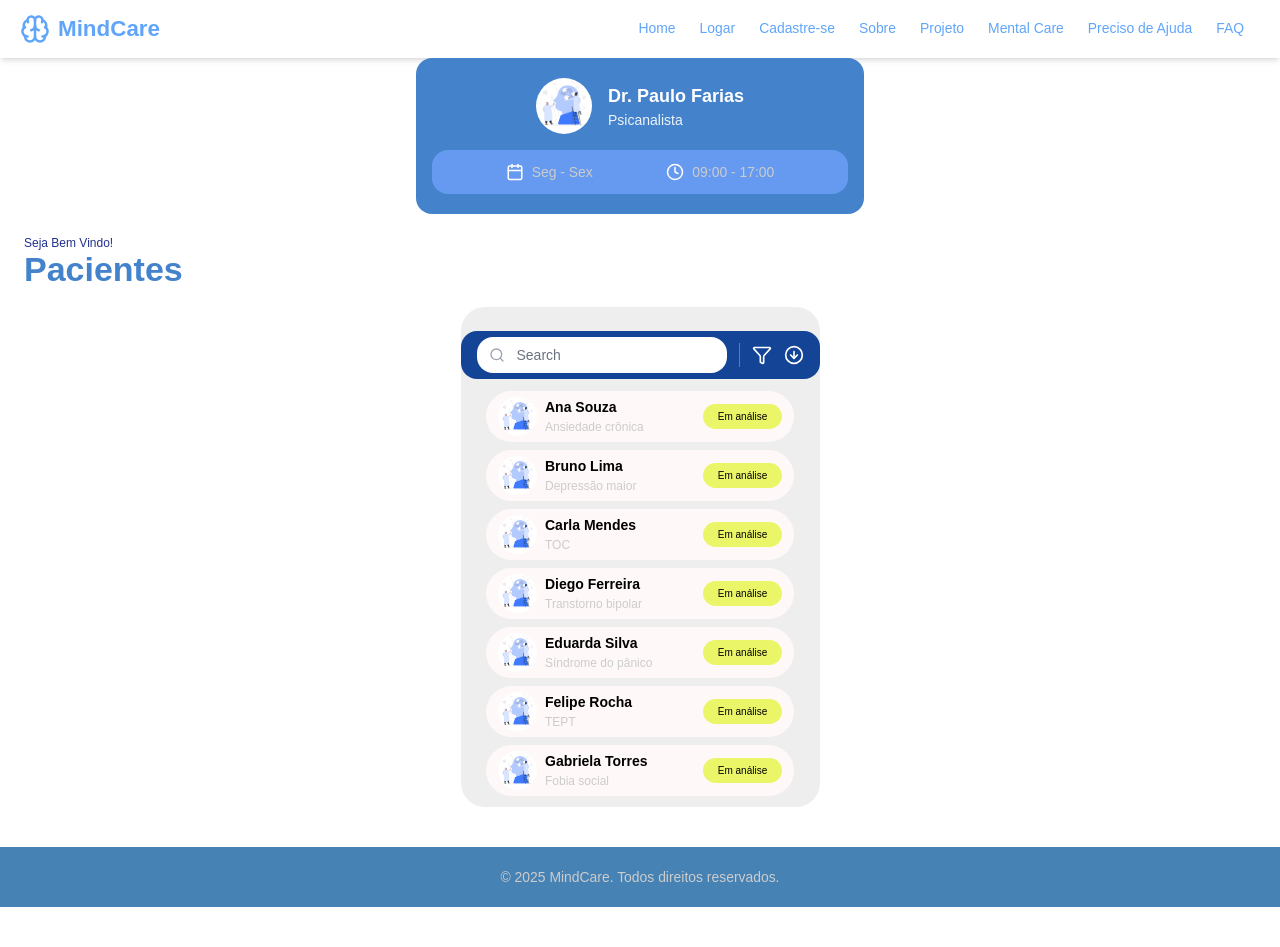
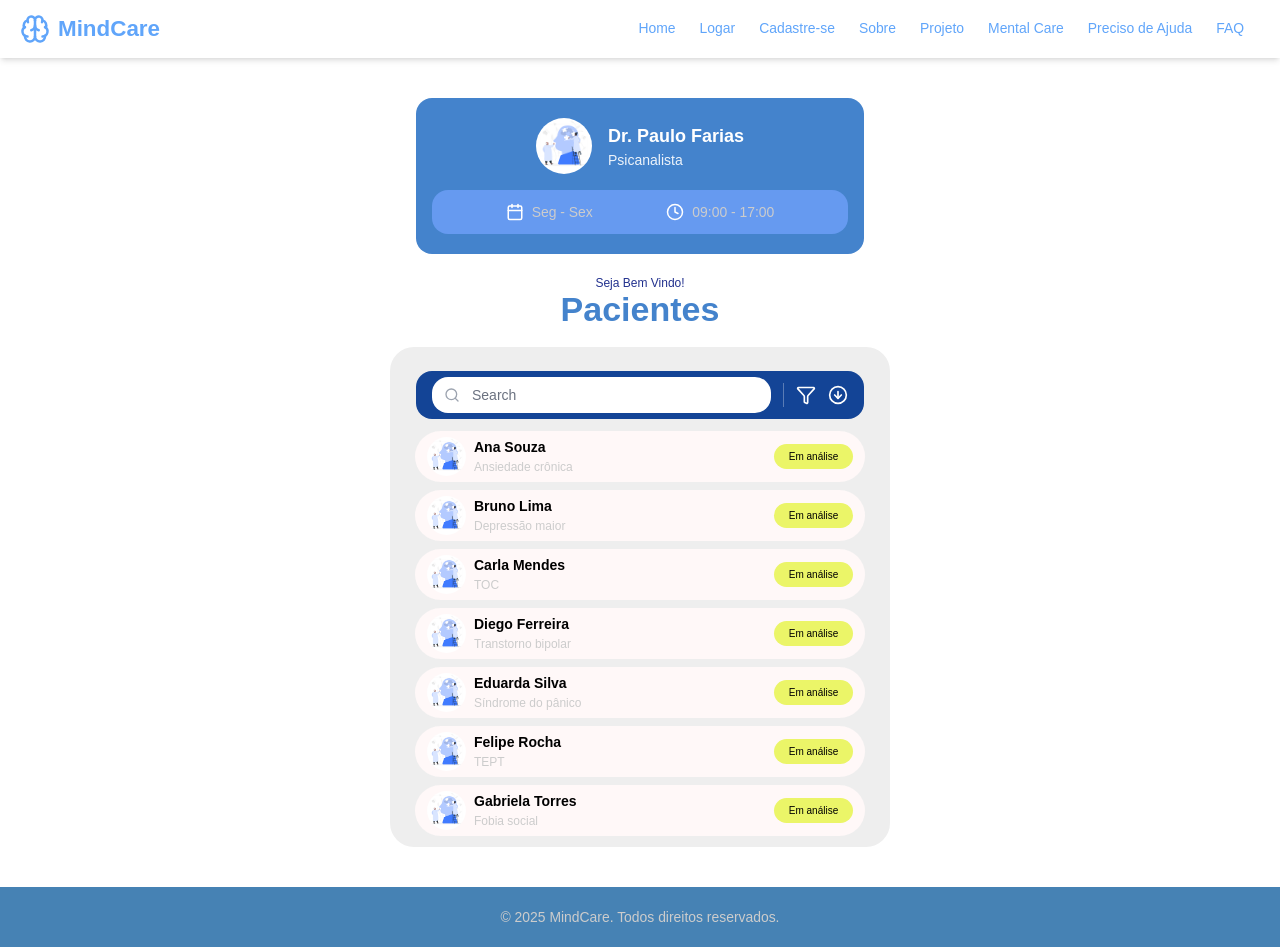
Before and after one commit to ProjetoBlocoADS/MindCareApp, a React (Vite) app in the folder app/: page /home-psicologo in a window 1280 px wide. Before the commit the page ends 907 px from the top, so only its background shows below. Built offline with nearby package versions, Linux system fonts and the light colour scheme.

Commit message:
ajustes ui

```diff
--- a/app/src/pages/homePaciente/HomePaciente.jsx
+++ b/app/src/pages/homePaciente/HomePaciente.jsx
@@ -40,7 +40,7 @@ export default function HomePaciente() {
       </div>
 
       {/* TÍTULO */}
-      <div className="mt-6 px-2 sm:px-4">
+      <div className="flex flex-col items-center mt-6 px-2 sm:px-4">
         <h4 className="text-[12px] sm:text-[14px] text-[#22318E]">
           Seja Bem Vindo!
         </h4>
@@ -62,7 +62,7 @@ export default function HomePaciente() {
       </div>
 
       {/* LISTA DE AGENDAMENTOS */}
-      <div className="mt-8 px-2 sm:px-4">
+      <div className="mb-8 px-2 sm:px-4">
         <AppointmentList
           appointments={appointments}
           onCancel={handleCancel}
--- a/app/src/pages/homePsicologo/HomePsicologo.jsx
+++ b/app/src/pages/homePsicologo/HomePsicologo.jsx
@@ -5,13 +5,13 @@ import ListaPacientes from "./componentes/ListaPacientes";
 
 export default function HomePsicologo() {
   return (
-    <div className="flex flex-col">
+    <div className="flex flex-col mt-10">
       <CardUser
         avatar={ilustraHome}
         nome="Dr. Paulo Farias"
         profissao="Psicanalista"
       />
-      <div className="ml-6 mt-5">
+      <div className="flex flex-col items-center mt-5">
         <h4 className="text-[12px] text-[#22318E]">Seja Bem Vindo!</h4>
         <h2 className="text-[34px] text-[#4483CC] font-semibold relative -top-2">
           Pacientes
--- a/app/src/pages/homePsicologo/componentes/ListaPacientes.jsx
+++ b/app/src/pages/homePsicologo/componentes/ListaPacientes.jsx
@@ -21,14 +21,14 @@ const pacientes = [
 
 export default function ListaPacientes() {
   return (
-    <div className="w-full max-w-[359px] h-[500px] bg-[#EEEEEE] rounded-[24px] mx-auto mb-10">
+    <div className="w-full max-w-[359px] h-[500px] bg-[#EEEEEE] rounded-[24px] mx-auto mb-10 md:max-w-[500px]">
       <SearchBar placeholder={"Search"} />
 
       <div className="flex flex-col gap-2 mx-auto items-center mt-3">
         {pacientes.map((paciente) => (
           <div
             key={paciente.id}
-            className="w-[90%] max-w-[308px] h-[51px] bg-[#FFF8F8] rounded-[26px]"
+            className="w-[90%] max-w-[308px] h-[51px] bg-[#FFF8F8] rounded-[26px] md:max-w-[450px]"
           >
             <div className="flex items-center justify-between px-3 h-full">
               <img
```
